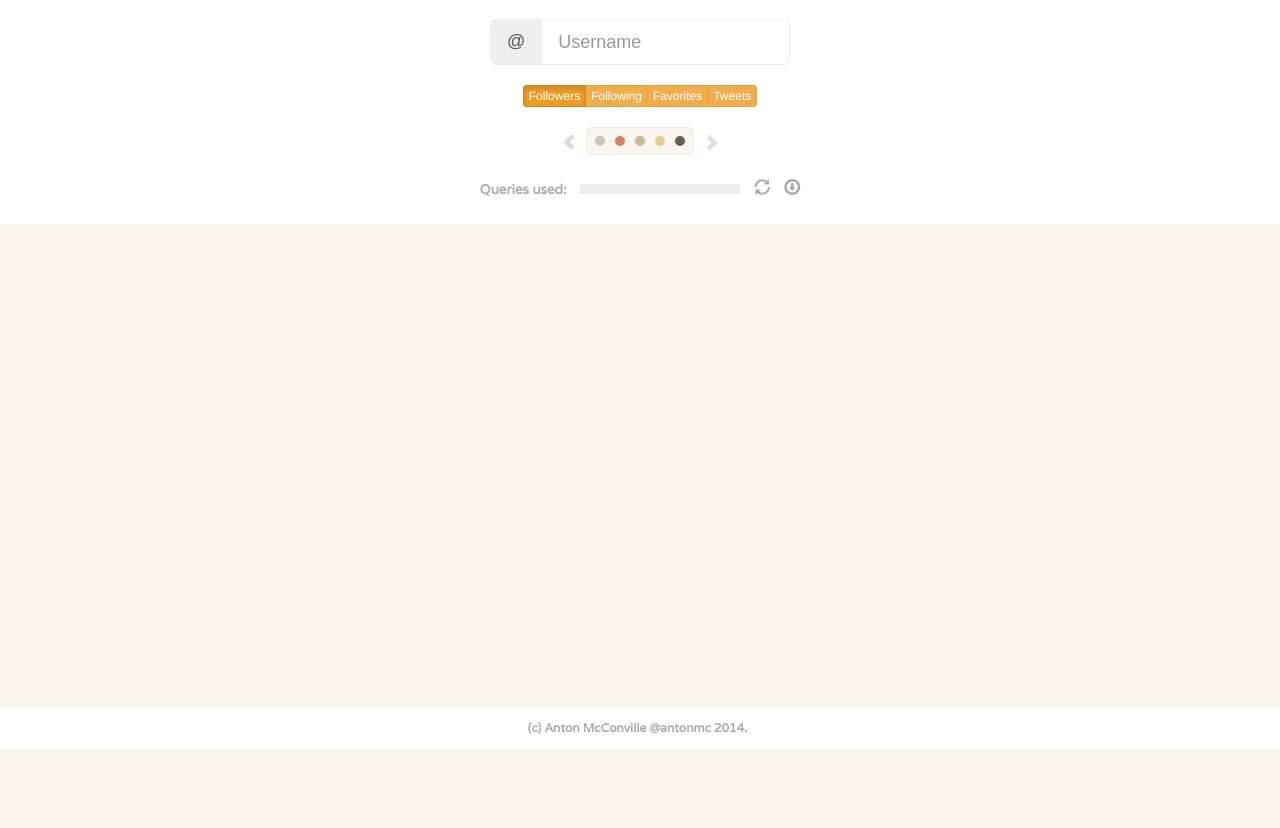
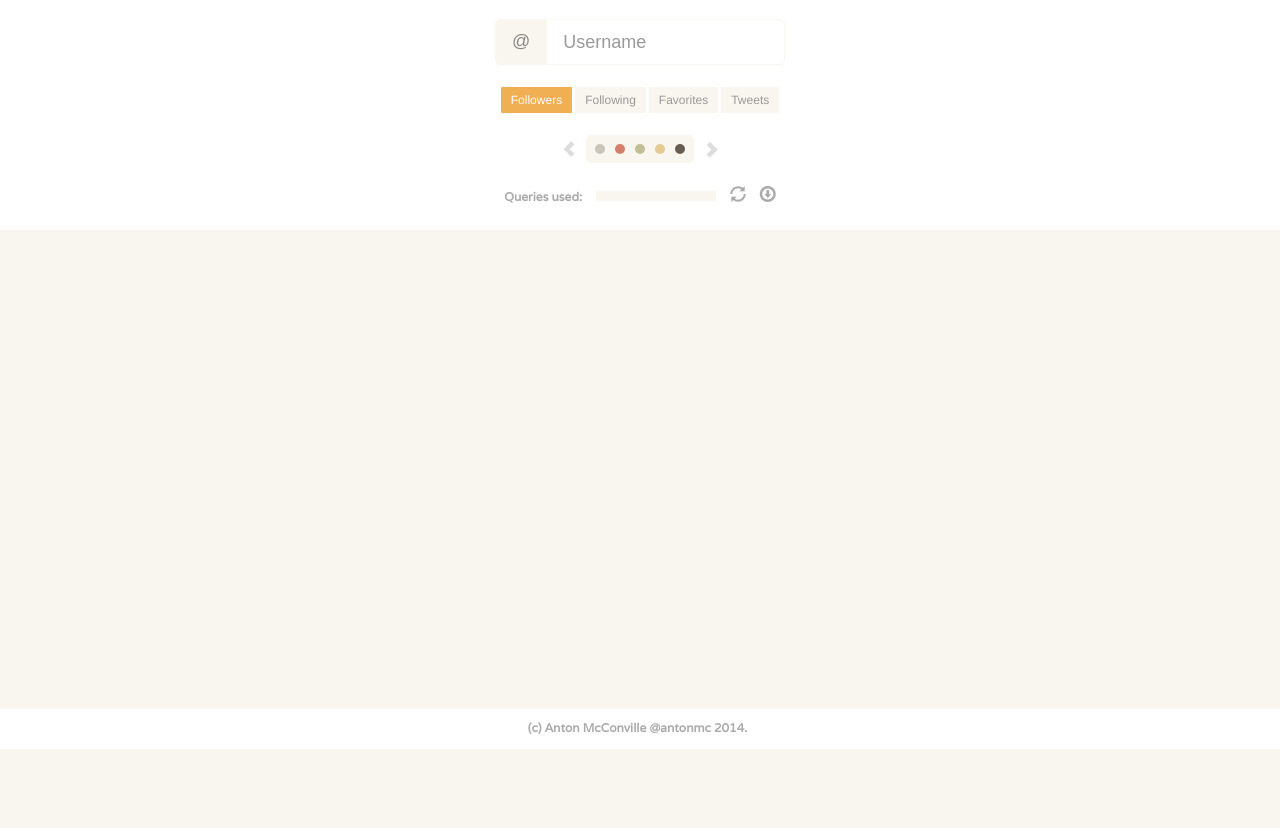
Before and after one commit to antonmc/profilewords, a website: page profilewords.html in a window 1280 px wide. Shown: the part 51-879 px from the top of the page. Drawn offline with nearby package versions, Linux system fonts and the light colour scheme.

Commit message:
Implementing theme chooser, tweaking page style

```diff
--- a/profilewords.html
+++ b/profilewords.html
@@ -58,7 +58,7 @@
             <span class="leadArea">
                 <div>
                     <form class="twitterIdEntry" action="javascript:renderWordle()" method="get">
-                        <div class="input-group input-group-lg" style="max-width: 300px;">
+                        <div class="input-group input-group-lg" style="max-width: 290px;">
                           <span class="input-group-addon">@</span>
                           <input id="twitterIDfield" type="text" class="form-control" placeholder="Username">
                         </div>
@@ -94,16 +94,16 @@
         </div>
         <div class="flex-item">
             <div>
-                <span class="glyphicon glyphicon-chevron-left" onclick="downloadPNG();" style="font-size:12pt;padding-right:5px;top:-5px;color:#ddd;"></span>
+                <span class="glyphicon glyphicon-chevron-left" onclick="lastStyle();" style="font-size:12pt;padding-right:5px;top:-6px;color:#ddd;"></span>
                 <canvas id="themeArea" width="106" height="26" class="themeArea"></canvas>
-                <span class="glyphicon glyphicon-chevron-right" onclick="downloadPNG();" style="font-size:12pt;padding-left:5px;top:-5px;color:#ddd;"></span>
+                <span class="glyphicon glyphicon-chevron-right" onclick="nextStyle();" style="font-size:12pt;padding-left:5px;top:-6px;color:#ddd;"></span>
             </div>
         </div>
 
         <div class="flex-item">
             <div class="progressIndicator">
                 <label class="progressLabel">Queries used:</label>
-                <canvas id="canvas" width="160" height="10"></canvas>
+                <canvas id="canvas" width="120" height="10"></canvas>
                 <span title="redraw cloud" id="refresh" onclick="refresh();" class="glyphicon glyphicon-refresh" style="font-size:12pt;padding-left:10px;"></span>
                 <span class="glyphicon glyphicon-download" onclick="downloadPNG();" style="font-size:12pt;padding-left:10px;"></span>
             </div>
--- a/src/profilewords.js
+++ b/src/profilewords.js
@@ -9,6 +9,24 @@ var WARNING_INVALID_ID = 'There was no data for that twitter id. Is it an actual
 var latestProfileData;
 var latestRateData = 15;
 var CLOUD_TYPE = 'following';
+
+var themes = [];
+var selectedTheme = 0;
+
+function initialiseThemes(){
+
+    themes.push( { name: 'Earth', background:'#FCFBF8', words:[ '#cbc4ba', '#d4806d', '#c2be98', '#e3cb92', '#695d4f' ], font:'Varela' } );
+    themes.push( { name: 'MaddeningCaravan', background:'#FCFBF8', words:[ '#FAD089', '#FF9C5B', '#F5634A', '#ED303C', '#3B8183' ], font:'Varela' } );
+    themes.push( { name: 'Kuler', background:'#FCFBF8', words:[ 'FF530D', 'E82C0C', 'FF0000', 'E80C7A', 'FF0DFF' ], font:'Varela' } );
+    themes.push( { name: 'HighRoller', background:'#FCFBF8', words:[ '#FF534E', '#FFD7AC', '#BED194', '#499989', '#176785' ], font:'Varela' } );
+    themes.push( { name: 'Primavera', background:'#FCFBF8', words:[ '#5EBFAD', '#F1F2D8', '#F2A03D', '#F2541B', '#D94423' ], font:'Varela' } );
+    themes.push( { name: 'WinterSnowfall', background:'#FCFBF8', words:[ '#273F5A', '#C6DBF3', '#4B81A5', '#74A0BF', '#98C4DA' ], font:'Varela' } );
+    themes.push( { name: 'AdjustmentBureau', background:'#FCFBF8', words:[ '#5C8C7E', '#47738c', '#8A9FB0', '#95AA99', '#2f4d57' ], font:'Varela' } );
+    themes.push( { name: 'Lifeguard',  background:'#FCFBF8', words:[ '#b6c6c6 ', '#ec6c52', '#f2b26f', '#ABC5CB', '#93ADB6' ], font:'Varela' } );
+    themes.push( { name: 'Flight',  background:'#FCFBF8', words:[ '#EACDAD', '#ABC2BD', '#DDA26E', '#9C8E77', '#CBC4BA' ], font:'Varela' } );
+}
+
+initialiseThemes();
 
 var getParameter = function() {
     var vars = {};
@@ -103,13 +121,13 @@ function drawScrollbar( remaining ) {
 
     var marker = max - remaining;
 
-    var width = 200,
+    var width = 120,
     height = 10,
     val = Math.min(Math.max(marker, 0), max),
     direction = 'horizontal';
 
   // Draw the background
-  ctx.fillStyle = '#EEE';
+  ctx.fillStyle = '#f9f5ef';
   ctx.clearRect(0, 0, canvas.width, canvas.height);
   ctx.fillRect(0, 0, width, height);
 
@@ -125,50 +143,62 @@ function drawScrollbar( remaining ) {
 
 drawScrollbar(15);
 
-function drawTheme(){
+function swatch( color, x ){
     var c = document.getElementById("themeArea");
     var ctx = c.getContext("2d");
-//    ctx.fillStyle = "#FF0000";
-//    ctx.fillRect(0,0,150,75);
+    ctx.beginPath();
+    ctx.arc(x,13,5,0,2*Math.PI);
+    ctx.fillStyle = color;
+    ctx.fill();
+}
 
-    var Earth = [ '#cbc4ba', '#d4806d', '#c2be98', '#e3cb92', '#695d4f' ];
+function drawTheme(){
 
-    ctx.strokeStyle = '#DDDDDD';
+    var c = document.getElementById("themeArea");
+    var ctx = c.getContext("2d");
 
-    ctx.beginPath();
-    ctx.arc(13,13,5,0,2*Math.PI);
-    ctx.fillStyle = Earth[0];
-    ctx.fill();
-//    ctx.stroke();
+    ctx.clearRect(0, 0, c.width, c.height);
 
-    ctx.beginPath();
-    ctx.arc(33,13,5,0,2*Math.PI);
-    ctx.fillStyle = Earth[1];
-    ctx.fill();
-//    ctx.stroke();
-
-    ctx.beginPath();
-    ctx.arc(53,13,5,0,2*Math.PI);
-    ctx.fillStyle = Earth[2];
-    ctx.fill();
-//    ctx.stroke();
-
-    ctx.beginPath();
-    ctx.arc(73,13,5,0,2*Math.PI);
-    ctx.fillStyle = Earth[3];
-    ctx.fill();
-//    ctx.stroke();
-
-    ctx.beginPath();
-    ctx.arc(93,13,5,0,2*Math.PI);
-    ctx.fillStyle = Earth[4];
-    ctx.fill();
-//    ctx.stroke();
-
-
+    for( var s = 0 ; s < themes[selectedTheme].words.length; s++ ){
+        var x = 13 + ( s * 20 );
+        swatch( themes[selectedTheme].words[s], x );
+    }
 }
 
 drawTheme();
+
+function nextStyle(){
+
+    var themeCount = themes.length-1;
+
+    if( selectedTheme < themeCount ){
+        selectedTheme = selectedTheme + 1;
+    }else{
+        selectedTheme = 0;
+    }
+
+    drawTheme();
+
+    if( latestProfileData ){
+        parseProfileData( latestProfileData );
+    }
+}
+
+function lastStyle(){
+      var themeCount = themes.length-1;
+
+    if( selectedTheme > 0 ){
+        selectedTheme = selectedTheme - 1;
+    }else{
+        selectedTheme = themeCount;
+    }
+
+    drawTheme();
+
+    if( latestProfileData ){
+        parseProfileData( latestProfileData );
+    }
+}
 
 
 function showError( warning ){
@@ -255,22 +285,7 @@ function randomColor( scheme ){
 
 function customFill(d){
 
-    var Maddening_Caravan = [ '#FAD089', '#FF9C5B', '#F5634A', '#ED303C', '#3B8183' ];
-    var Kuler = [ 'FF530D', 'E82C0C', 'FF0000', 'E80C7A', 'FF0DFF' ];
-    var High_Rollers = [ '#FF534E', '#FFD7AC', '#BED194', '#499989', '#176785' ];
-    var Primavera = [ '#5EBFAD', '#F1F2D8', '#F2A03D', '#F2541B', '#D94423' ];
-    var Winter_Snowfall = [ '#273F5A', '#C6DBF3', '#4B81A5', '#74A0BF', '#98C4DA' ];
-    var Earth = [ '#cbc4ba', '#d4806d', '#c2be98', '#e3cb92', '#695d4f' ];
-    var Anton = [ '#C3DBCE', '#FF3300', '#170746', '#D7E7E7' ];
-    var Adjustment = [ '#5C8C7E', '#47738c', '#8A9FB0', '#95AA99', '#2f4d57' ];
-    var Lifeguard = [ '#b6c6c6 ', '#ec6c52', '#f2b26f', '#ABC5CB', '#93ADB6', '#7cb2c4' ];
-    var Flight = { background:'#FCFBF8', words:[ '#EACDAD', '#ABC2BD', '#DDA26E', '#9C8E77' ], font:'Varela' };
-    var Drop = [ 'ed7157' ]
-
-
-
-
-    fillColor =  randomColor( Earth );
+    fillColor =  randomColor( themes[selectedTheme].words );
 
     return fillColor;
 }
--- a/style/profilewords.css
+++ b/style/profilewords.css
@@ -107,7 +107,7 @@ footer {
 
 .progressLabel{
     font-family: "Varela";
-    font-size: 10pt;
+    font-size: 9pt;
     padding: 10px;
     padding-left: 0;
 }
@@ -322,7 +322,7 @@ footer {
 }
 
 .themeArea{
-    border:1px solid #EEEEEE;
+    border:1px solid #f9f5ef;
     border-radius:5px;
     margin: 20px;
     margin-left: 0;
@@ -333,7 +333,7 @@ footer {
 
 .input-group .form-control {
     display: table-cell;
-    border-color: #eee;
+    border-color: #f9f5ef;
 }
 
 .input-group-addon, .input-group-btn {
@@ -362,9 +362,52 @@ footer {
 }
 
 .navbar-default .navbar-brand {
-    color: #aaa;
+    color: #ed9c28 ;
 }
 
 .navbar-default .navbar-nav>li>a {
-    color: #aaa;
+    color: #ed9c28 ;
 }
+
+.btn-xs, .btn-group-xs>.btn {
+    padding: 4px 10px;
+    font-size: 12px;
+    line-height: 1.5;
+    border-radius: 3px;
+}
+
+.btn-warning {
+    color: #999;
+    background-color: #f9f5ef;
+    border: white 2px solid;
+}
+
+.btn-warning:hover, .btn-warning:focus, .btn-warning:active, .btn-warning.active, .open .dropdown-toggle.btn-warning {
+    color: #fff;
+    background-color: #f0af53;  /* #ed9c28; */
+    border: white 2px solid;
+}
+
+.btn:active, .btn.active {
+    outline: 0;
+    background-image: none;
+    -webkit-box-shadow: none;
+    box-shadow: none;
+}
+
+.input-group-addon {
+    padding: 6px 12px;
+    font-size: 14px;
+    font-weight: 400;
+    line-height: 1;
+    color: #888;
+    text-align: center;
+    background-color: #f9f5ef;
+    border: 1px solid #f9f5ef;
+    border-radius: 4px;
+}
+
+.navbar-default {
+    background-color: #f9f5ef;
+    border-color: #e7e7e7;
+}
```
